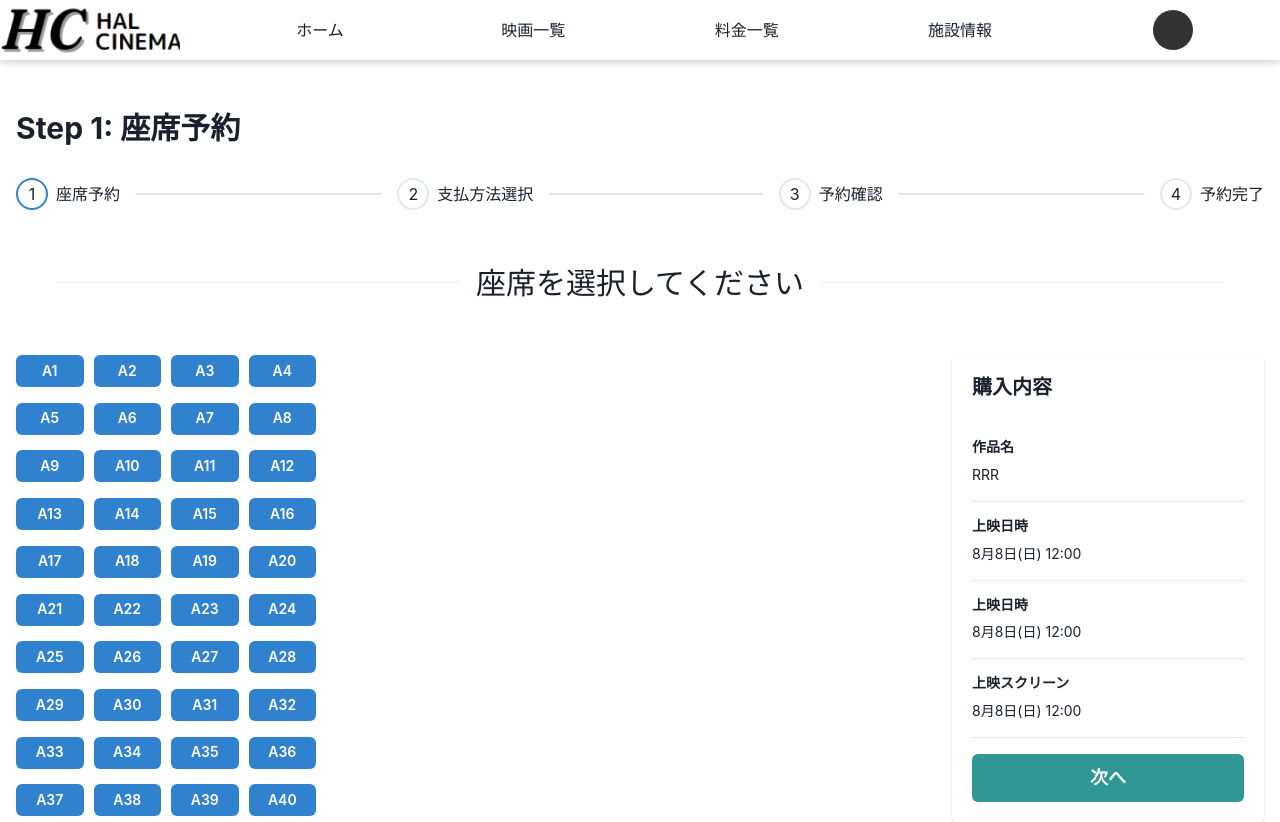
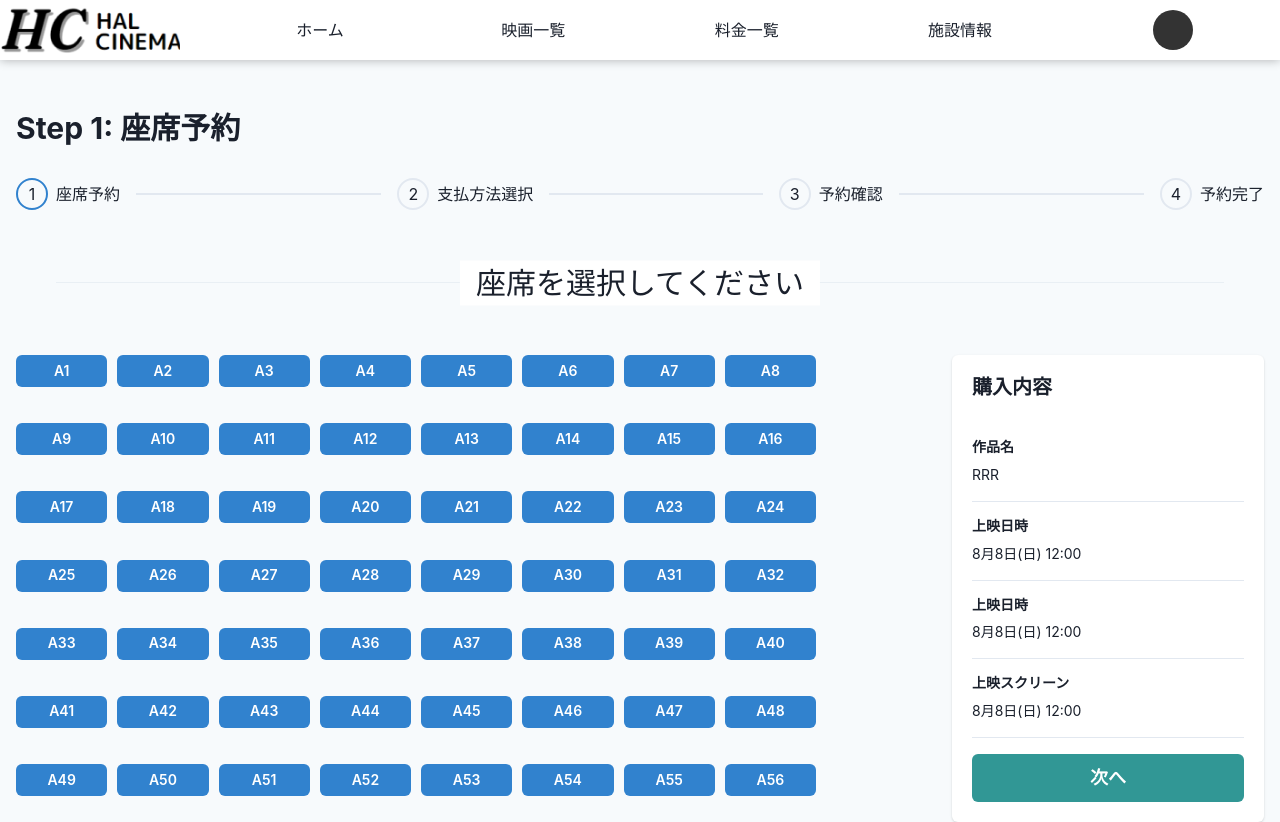
Before and after one commit to HALCinema1234/HALcinema_front, a Next.js app: page /reserve/reserve1 in a window 1280 px wide. Built offline with nearby package versions, Linux system fonts and the light colour scheme.

Commit message:
🐛 FIX: rename

```diff
--- a/src/components/ornagisms/reserve/SeatsContainer.tsx
+++ b/src/components/ornagisms/reserve/SeatsContainerS.tsx
@@ -2,17 +2,17 @@ import { Seat } from '@/components/atoms/reserve/Seat';
 import { Box } from '@chakra-ui/react';
 import React from 'react';
 
-export const SeatsContainer = () => {
+export const SeatsContainerS = () => {
     return (
         <div
             style={{
                 display: 'grid',
-                gridTemplateColumns: '1fr 1fr 1fr 1fr',
+                gridTemplateColumns: 'repeat(8, 1fr)',
                 gridGap: '10px',
-                width: 300,
+                width: 800,
             }}
         >
-            {[...Array(40)].map((_, i) => (
+            {[...Array(56)].map((_, i) => (
                 <Seat label={`A${i + 1}`} state='vacant' />
             ))}
         </div>
--- a/src/pages/_app.tsx
+++ b/src/pages/_app.tsx
@@ -6,6 +6,16 @@ const theme = extendTheme({
     fonts: {
         heading: 'Inter',
         body: 'Inter',
+    },
+    styles: {
+        global: {
+            body: {
+                backgroundColor: '#F7FAFC',
+            },
+            // html: {
+            //     height: '100%',
+            // },
+        },
     },
 });
 
--- a/src/pages/reserve/reserve1.tsx
+++ b/src/pages/reserve/reserve1.tsx
@@ -5,7 +5,7 @@ import { SHead } from '@/components/ornagisms/SHead';
 import { Paymenttable } from '@/components/ornagisms/payment/Paymenttable';
 import { ReserveContainer } from '@/components/ornagisms/reserve/ReserveContainer';
 import { ReserveStepper } from '@/components/ornagisms/reserve/ReserveStepper';
-import { SeatsContainer } from '@/components/ornagisms/reserve/SeatsContainer';
+import { SeatsContainerS } from '@/components/ornagisms/reserve/SeatsContainerS';
 import { Heading, Stack } from '@chakra-ui/react';
 import React from 'react';
 
@@ -15,10 +15,10 @@ export default function reserve1() {
             <SHead title='映画一覧' />
             <Header />
             <MainContainer>
-                    <ReserveStepper index={0} />
-                    <ReserveContainer>
-                        <SeatsContainer />
-                    </ReserveContainer>
+                <ReserveStepper index={0} />
+                <ReserveContainer>
+                    <SeatsContainerS />
+                </ReserveContainer>
             </MainContainer>
         </>
     );
--- a/src/utils/theme.ts
+++ b/src/utils/theme.ts
@@ -1,7 +1,7 @@
 const color = {
-    primary: '#F5F5F5',
-    secondary: '#F5F5F5',
-    tertiary: '#F5F5F5',
-    dark: '#F5F5F5',
-    medium: '#F5F5F5',
+    // primary: '#F5F5F5',
+    // secondary: '#F5F5F5',
+    // tertiary: '#F5F5F5',
+    // dark: '#F5F5F5',
+    // medium: '#F5F5F5',
 };
```
